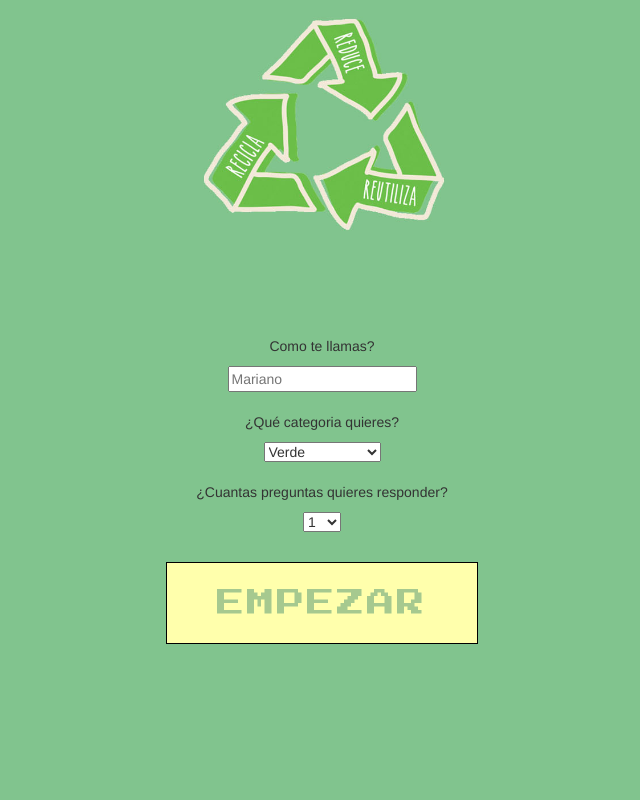
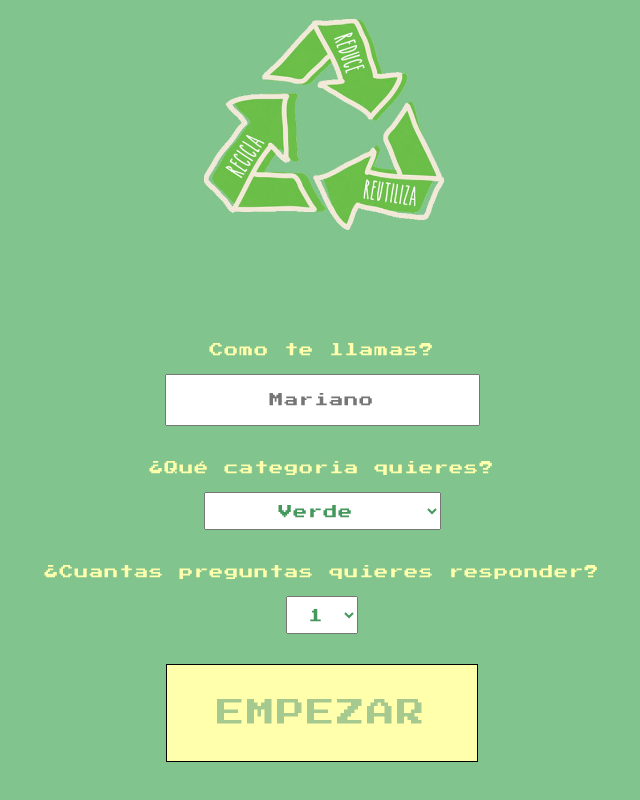
Before and after one commit to JavaGoesGreen/JavaGoesQuiz, a plain HTML site: page index.html in a window 1280 px wide. Shown: the part 587-1387 px from the top of the page, without its empty margins (318-958 px from the left). Before the commit the page ends 1271 px from the top, so only its background shows below. Drawn offline with nearby package versions, Linux system fonts and the light colour scheme.

Commit message:
actualizado css de pagina inicial

```diff
--- a/assets/css/style.css
+++ b/assets/css/style.css
@@ -160,3 +160,17 @@ body {
     letter-spacing: 1px;
     line-height: 2;
 }
+
+#start {
+    font-family: 'Press Start 2P', cursive;
+    color: #ffffac;
+    letter-spacing: 1px;
+    line-height: 2;
+}
+select, input {
+    font-family: 'Press Start 2P', cursive;
+    color: rgb(69, 152, 92);
+    letter-spacing: 1px;
+    padding: 10px;
+    text-align: center;
+}
```
